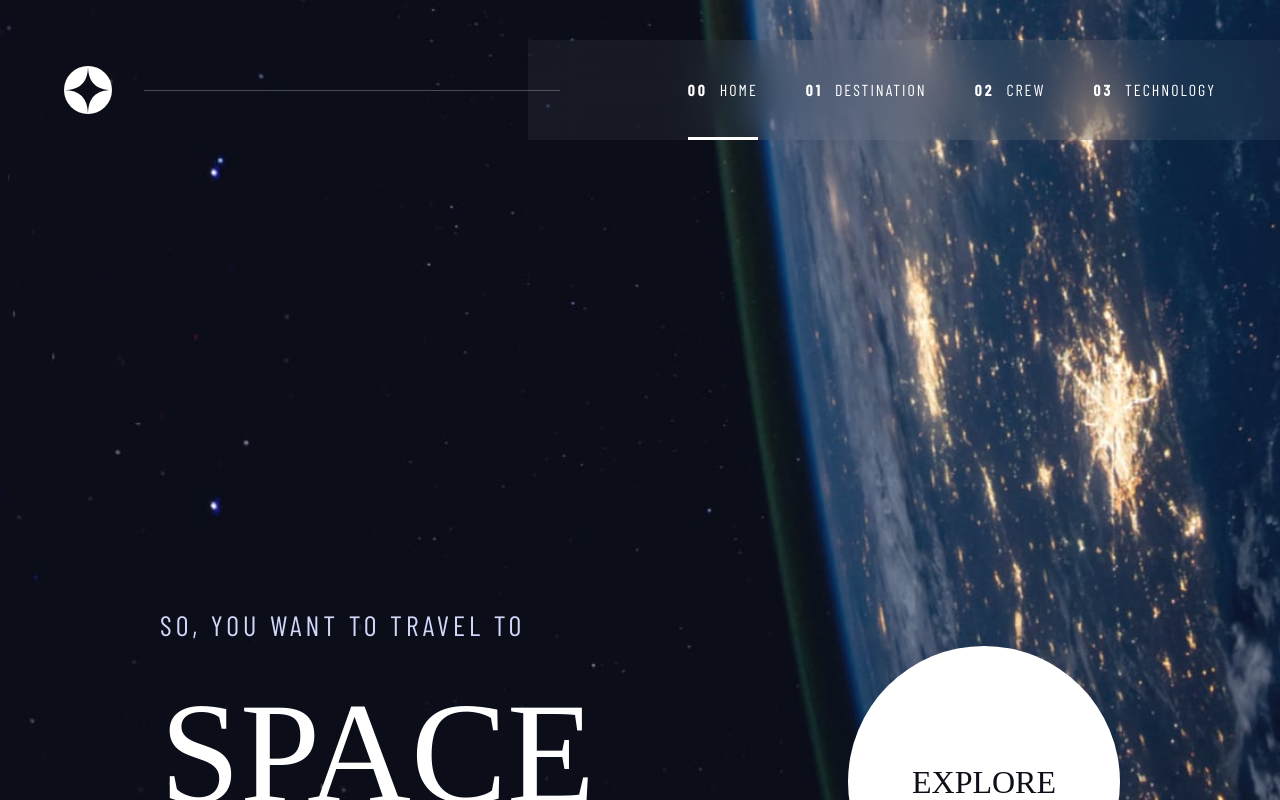
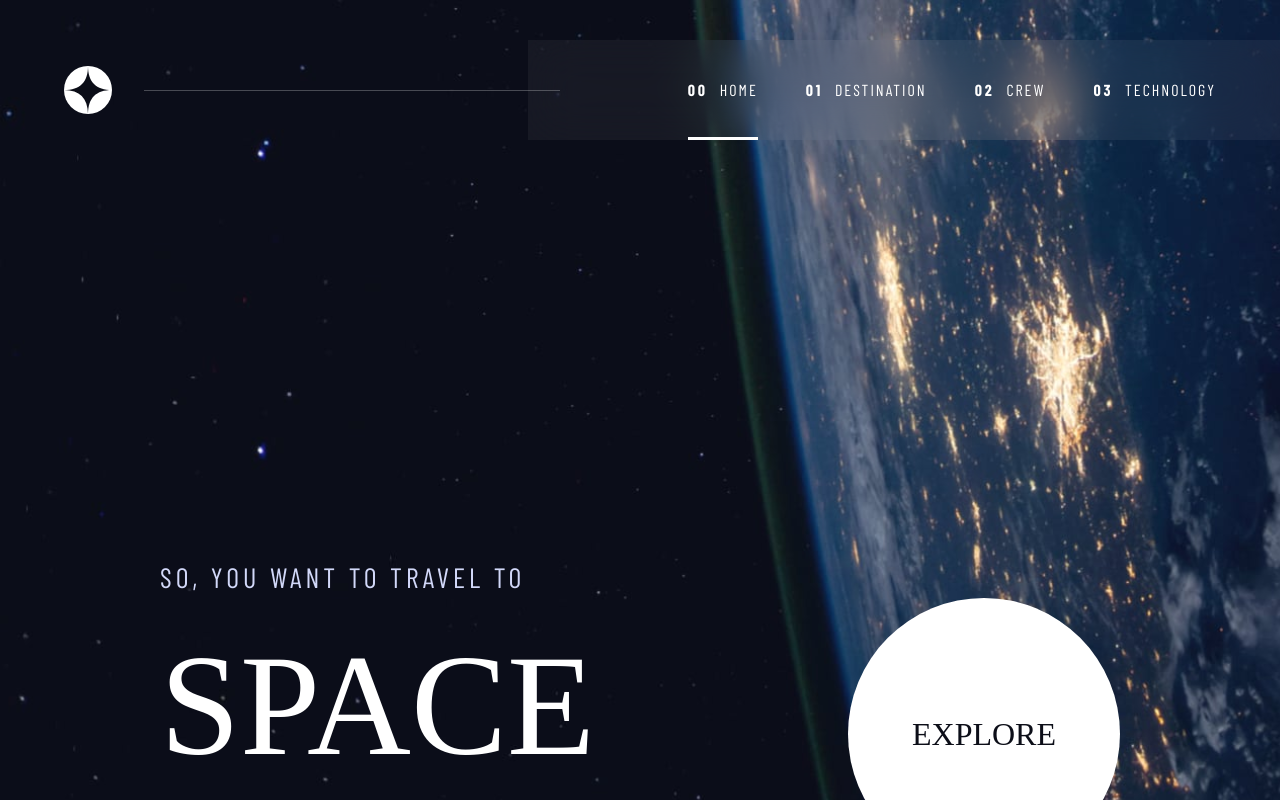
Before and after one commit to 47roms16/space-tourism-website, a React (Vite) app: page / in a window 1280 px wide. Shown: the top 800 px of the page. Built offline with nearby package versions, Linux system fonts and the light colour scheme; a web font is replaced by a local one.

Commit message:
style: remove padding top and bottom to avoid scrolling and remove excessive spaces

```diff
--- a/src/pages/Root.tsx
+++ b/src/pages/Root.tsx
@@ -15,7 +15,7 @@ function Root() {
   return (
     <div className={`${bgClass} | min-h-dvh bg-cover bg-top max-lg:bg-bottom`}>
       <Header />
-      <main className="max-container | px-40 pt-12 pb-16 max-xl:px-16 max-lg:pt-10 max-md:pt-12">
+      <main className="max-container | px-40 max-xl:px-16 max-lg:pt-10 max-md:px-6 max-md:pt-12">
         <Outlet />
       </main>
     </div>
```
